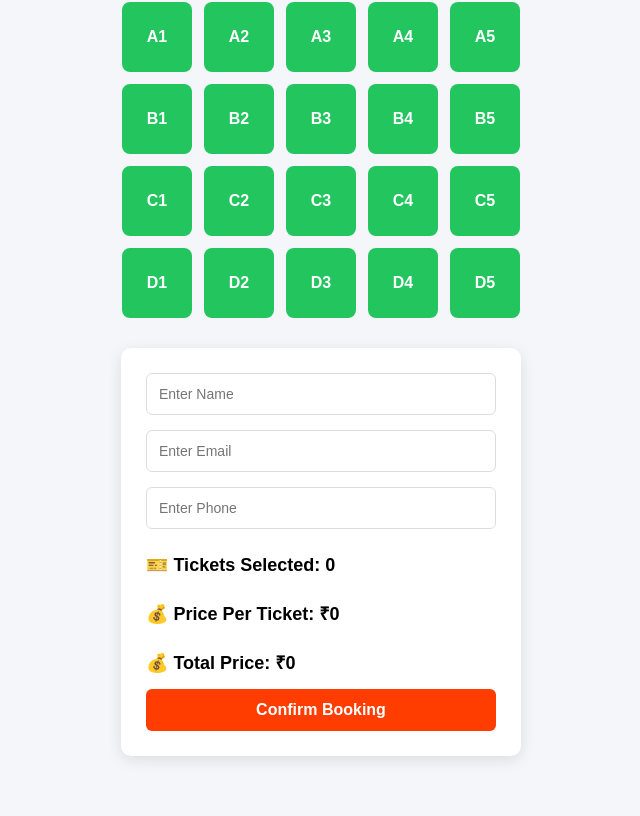
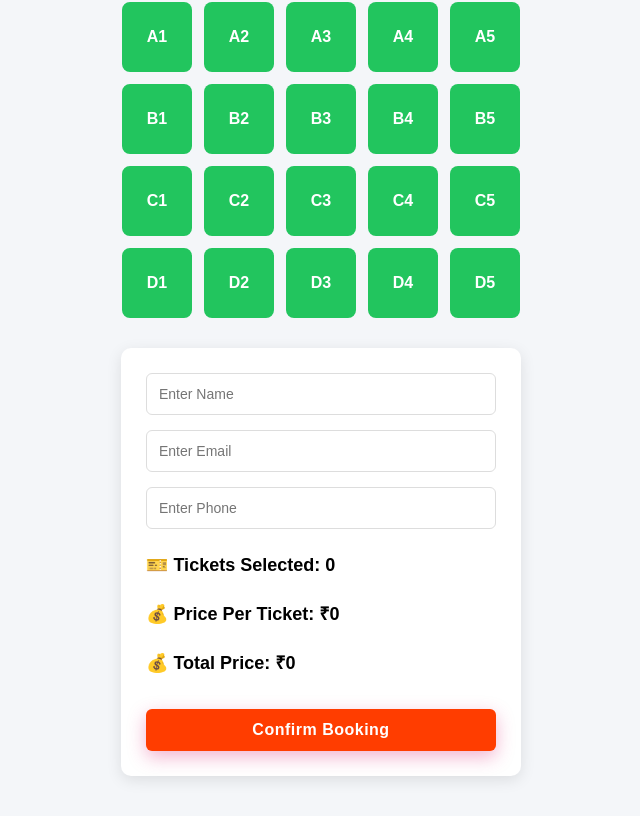
Before and after one commit to nisargrprajapati-droid/event-booking-app, a React (Vite) app: page /mybooking/1 in a window 1280 px wide. Shown: the part 254-1070 px from the top of the page, without its empty margins (319-959 px from the left). Built offline with nearby package versions, Linux system fonts and the light colour scheme; no server answers.

Commit message:
Improve booking button UI

```diff
--- a/src/Components/User/Event/Event.css
+++ b/src/Components/User/Event/Event.css
@@ -112,21 +112,34 @@
 
 /* BUTTON */
 .book-btn{
-  margin-top:auto;
   width:100%;
-  padding:1px;
+  padding:14px 18px;
+  margin-top:20px;
   border:none;
-  border-radius:10px;
-  background:linear-gradient(135deg,#ff416c,#ff4b2b);
-  color:#fff;
-  font-weight:600;
-  font-size:15px;
+  border-radius:12px;
+  background:linear-gradient(135deg,#ff512f,#dd2476);
+  color:white;
+  font-size:16px;
+  font-weight:700;
+  letter-spacing:0.5px;
   cursor:pointer;
-  transition:0.3s;
+  transition:all 0.3s ease;
+  box-shadow:0 6px 18px rgba(221,36,118,0.35);
 }
+
 .book-btn:hover{
-  opacity:0.95;
-  transform:scale(1.02);
+  transform:translateY(-3px);
+  box-shadow:0 10px 25px rgba(221,36,118,0.45);
+}
+
+.book-btn:active{
+  transform:scale(0.98);
+}
+
+.book-btn:disabled{
+  background:#999;
+  cursor:not-allowed;
+  box-shadow:none;
 }
 
 /* CLOSED BADGE */
```
